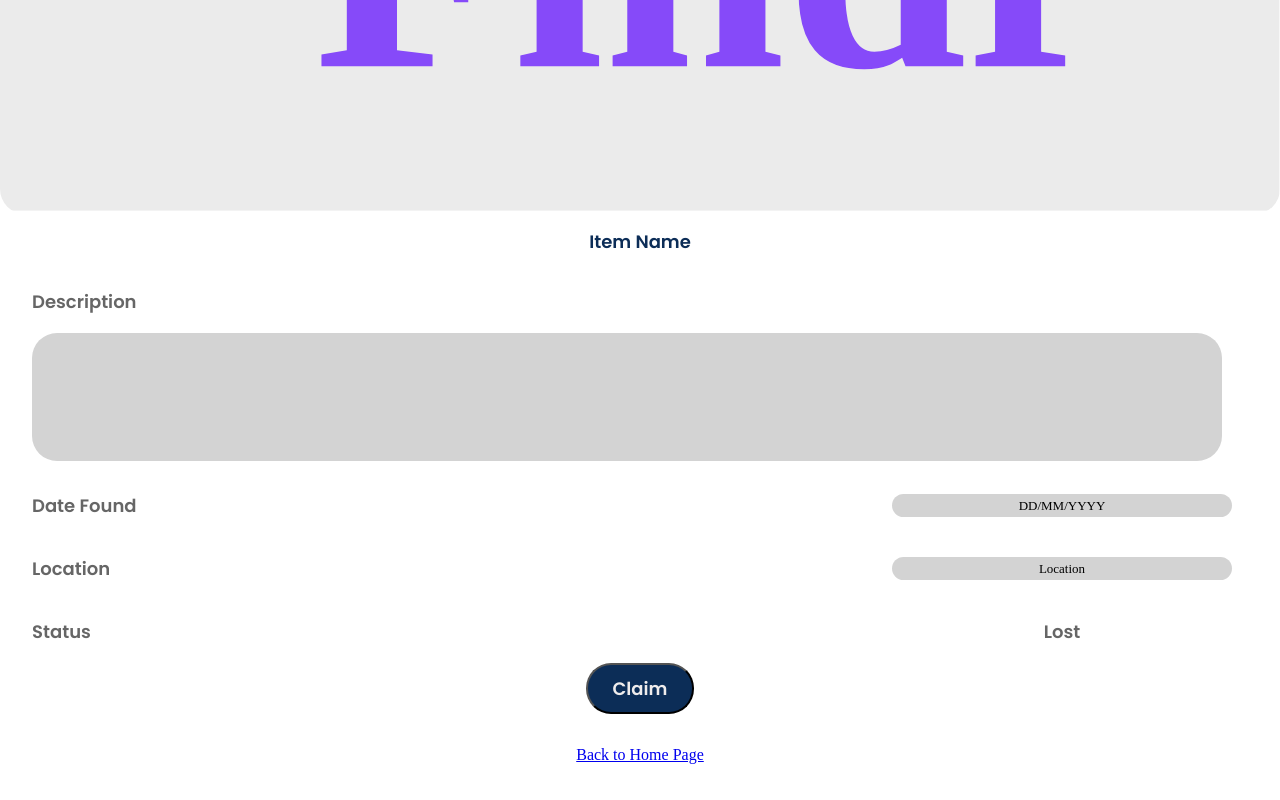
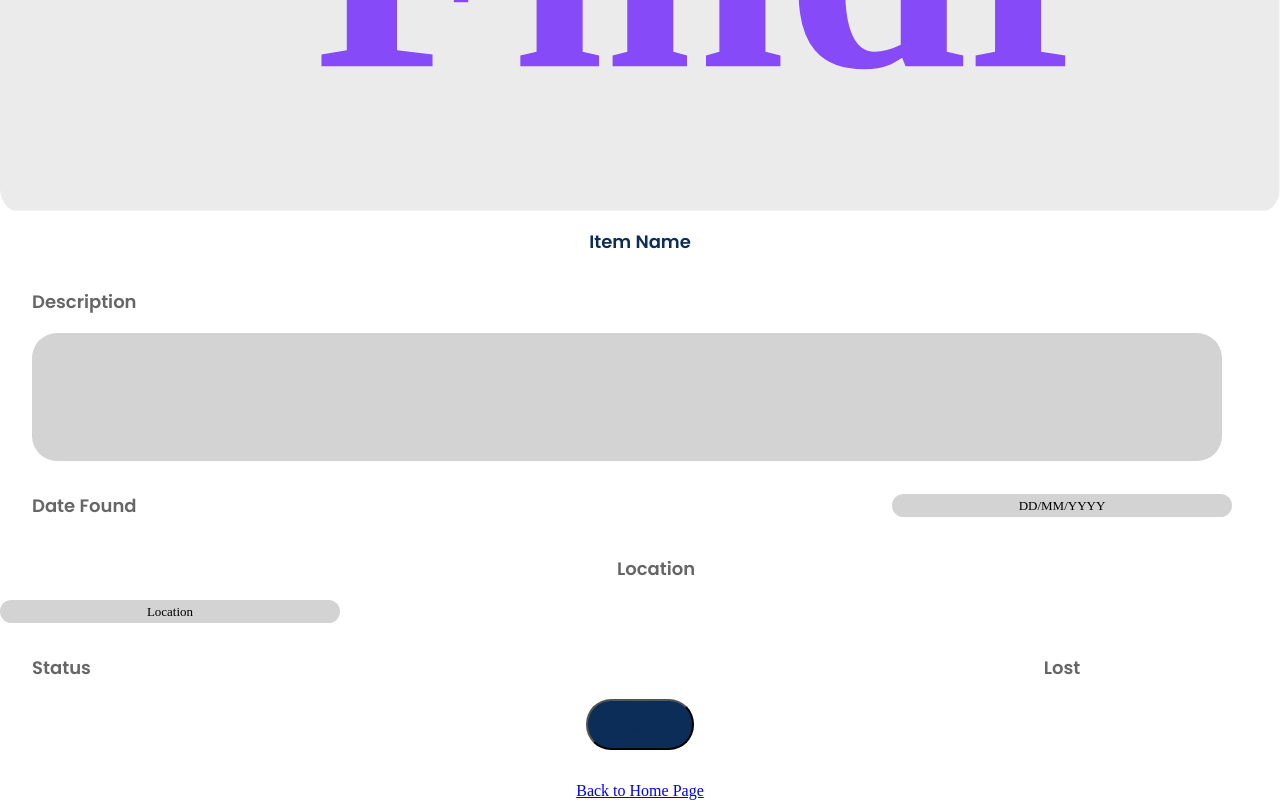
Before and after one commit to Code-the-Dream-School/ffprac-team7-front, a React (Vite) app: page /itemDetails in a window 1280 px wide. Shown: the part 749-1549 px from the top of the page. Before the commit the page ends 1513 px from the top, so only its background shows below. Built offline with nearby package versions, Linux system fonts and the light colour scheme.

Commit message:
change button color to proper blue

```diff
--- a/src/pages/itemDetails.jsx
+++ b/src/pages/itemDetails.jsx
@@ -35,7 +35,7 @@ export function ItemDetails() {
                     <button className='button'> Claim </button>
                 </div>
 
-                <Link class='BackHome' to="/">Back to Home Page</Link>
+                <Link className='backHome' to="/">Back to Home Page</Link>
             </div>
         </div>
     )
--- a/src/styles/itemDetails.css
+++ b/src/styles/itemDetails.css
@@ -57,10 +57,7 @@ background-color: lightgray;
 border-radius: 25px 25px 25px 25px;
 margin-right: 3rem;
 }
-.dateLabel{
-    color: red;
-align-items: center;
-}
+.dateLabel
 
 
 .location-Container{
@@ -125,14 +122,14 @@ color: rgb(102, 102, 102);
 }
 .button{
 background-color: #0C2D57; /* Blue */
-color: #EFECEC;
+color: #0C2D57;
 padding: 10px 25px;
 font: 600 18px/1.5 "Poppins", Helvetica, Arial, serif;
 cursor: pointer;
 border-radius: 25px 25px 25px 25px;
 }
 
-.BackHome {
+.backHome {
 display:flex;
 flex-direction: column;
 align-items: center;
```
